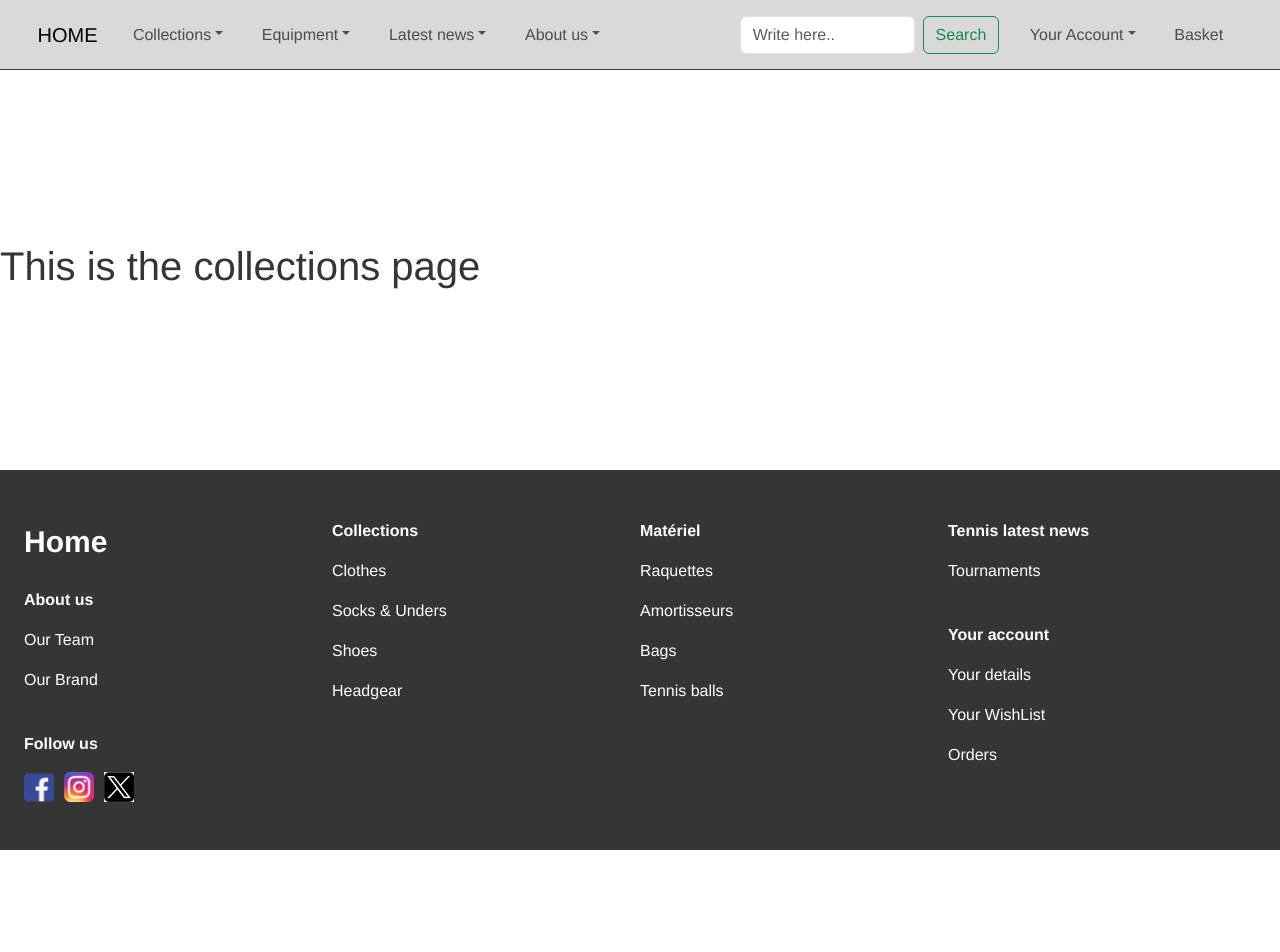
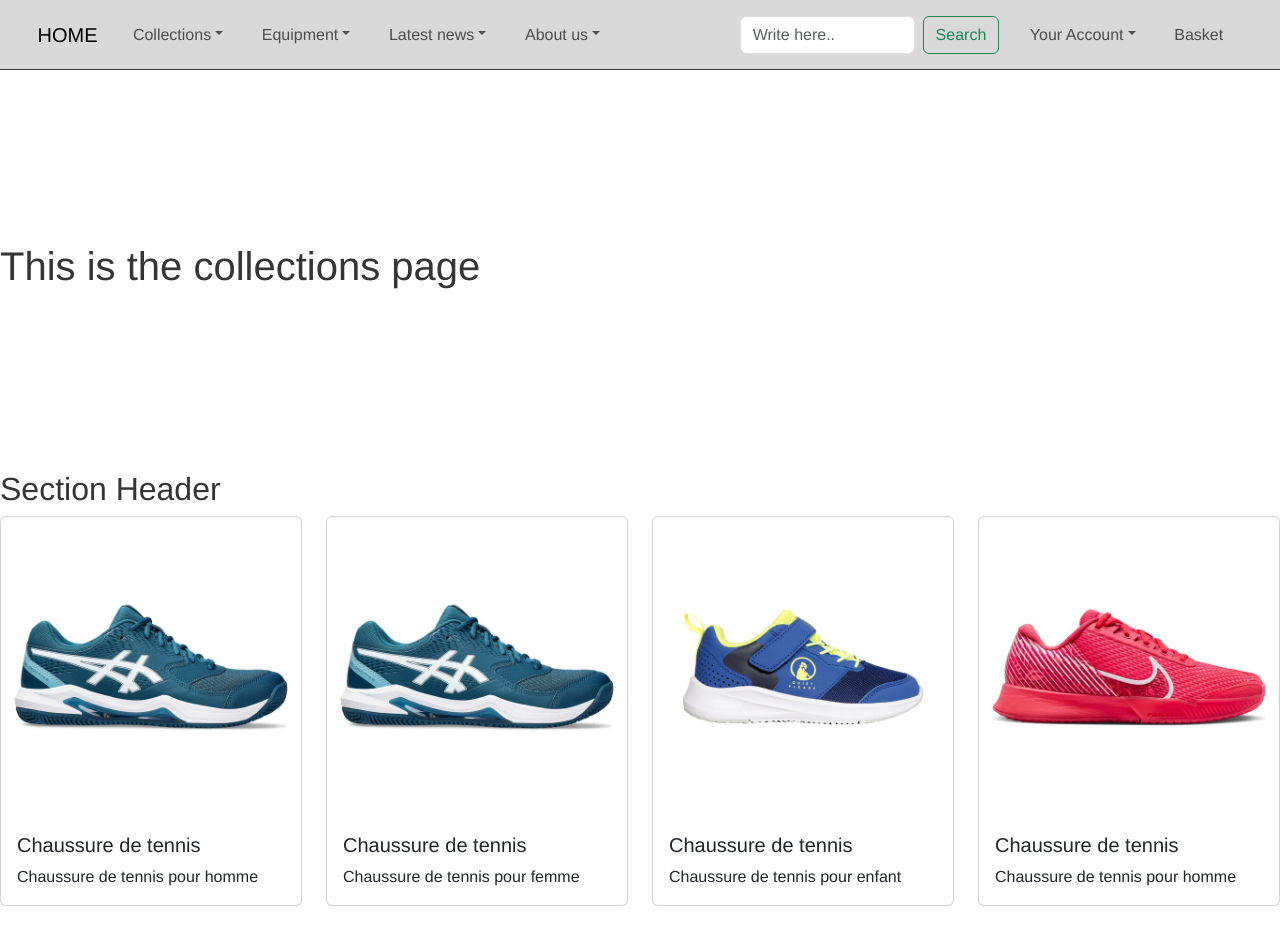
Before and after one commit to Mr-R-b0t/tenis-fiesta, a Vue app in the folder front/: page /collections in a window 1280 px wide. Shown: the top 952 px of the page. Before the commit the page ends 850 px from the top, so only its background shows below. Built offline with nearby package versions, Linux system fonts and the light colour scheme.

Commit message:
Add SectionComponent and Animations

```diff
--- a/front/src/App.vue
+++ b/front/src/App.vue
@@ -1,12 +1,16 @@
 <template>
   <div id="app">
     <template v-if="isHomeView">
+      <Transition name="slide-fade" mode="out-in">
       <HomeView />
+      </Transition>
       <FooterComponent/>
     </template>
     <template v-else>
       <NavBar />
+      <Transition name="slide-fade" mode="out-in">
       <router-view />
+      </Transition>
       <FooterComponent/>
     </template>
   </div>
@@ -38,4 +42,17 @@ export default {
   -moz-osx-font-smoothing: grayscale;
   color: #353535;
 }
+.slide-fade-enter-active {
+  transition: all 0.3s ease-out;
+}
+
+.slide-fade-leave-active {
+  transition: all 1.2s cubic-bezier(1, 0.5, 0.8, 1);
+}
+
+.slide-fade-enter-from,
+.slide-fade-leave-to {
+  transform: translateX(30px);
+  opacity: 0;
+}
 </style>
--- a/front/src/components/CarouselComponent.vue
+++ b/front/src/components/CarouselComponent.vue
@@ -20,7 +20,7 @@
           :class="{ active: index === 0 }"
           :data-bs-interval="slide.interval"
         >
-          <img :src="slide.image" class="d-block w-50 mx-auto" :alt="slide.title">
+          <img :src="slide.image" class="d-block w-50 mx-auto img" :alt="slide.title">
           <div class="carousel-caption d-none d-md-block w-50 mx-auto">
             <h5>{{ slide.title }}</h5>
             <p>{{ slide.description }}</p>
@@ -60,5 +60,8 @@ export default {
 }
 .carousel-caption{
     background-color: black;
-  }
+}
+.img{
+    border-radius: 20px;
+}
 </style>
--- /dev/null
+++ b/front/src/components/SectionComponent.vue
@@ -0,0 +1,36 @@
+<template>
+    <section>
+      <h2>{{ header }}</h2>
+      <div class="cards">
+        <ProductCard :data="items" />
+      </div>
+    </section>
+</template>
+<script>
+import ProductCard from '../components/ProductCard.vue'
+
+export default {
+  name: 'SectionComponent',
+  components: {
+    ProductCard
+  },
+  props: {
+    header: {
+      type: String,
+      required: true
+    },
+    items: {
+      type: Array,
+      required: true
+    }
+  }
+}
+</script>
+
+<style scoped>
+.cards {
+    display: flex;
+    flex-wrap: wrap;
+    justify-content: space-between;
+}
+</style>
--- a/front/src/views/CollectionView.vue
+++ b/front/src/views/CollectionView.vue
@@ -1,10 +1,49 @@
 <template>
-    <div class="collection">
-      <div class="header d-flex align-items-center">
+<div class="collection">
+    <div class="header d-flex align-items-center">
          <h1>This is the collections page</h1>
       </div>
+      <div class="sections">
+        <SectionComponent :header="'Section Header'" :items="items" />
     </div>
-  </template>
+</div>
+</template>
+
+<script>
+import SectionComponent from '../components/SectionComponent.vue'
+
+export default {
+  components: {
+    SectionComponent
+  },
+  data () {
+    return {
+      items: [
+        {
+          title: 'Chaussure de tennis',
+          description: 'Chaussure de tennis pour homme',
+          image: require('../assets/collections/shoes/chaussure_tennis_bleuvert.png')
+        },
+        {
+          title: 'Chaussure de tennis',
+          description: 'Chaussure de tennis pour femme',
+          image: require('../assets/collections/shoes/chaussure_tennis_bleuvert.png')
+        },
+        {
+          title: 'Chaussure de tennis',
+          description: 'Chaussure de tennis pour enfant',
+          image: require('../assets/collections/shoes/chaussure_tennis_enfant.jpg')
+        },
+        {
+          title: 'Chaussure de tennis',
+          description: 'Chaussure de tennis pour homme',
+          image: require('../assets/collections/shoes/chaussure_tennis_rouge.png')
+        }
+      ]
+    }
+  }
+}
+</script>
 
   <style scoped>
   .collection{
@@ -12,6 +51,6 @@
     top:0px;
   }
   .header{
-    height: 400px;
+    height: 50vh;
   }
   </style>
--- a/front/src/views/HomeView.vue
+++ b/front/src/views/HomeView.vue
@@ -1,14 +1,15 @@
 <template>
   <body>
     <header>
-      <Transition name="slide-down" appear>
         <nav class="navigation">
           <ul class="nav justify-content-center">
             <li class="nav-item ">
-              <router-link to="/" class="nav-link links">Home</router-link>
+            <router-link to="/" class="nav-link links">Home</router-link>
             </li>
             <li class="nav-item">
+              <Transition name="fade" mode="out-in">
               <router-link to="/collections" class="links nav-link">Collections</router-link>
+              </Transition>
             </li>
             <li class="nav-item">
               <router-link to="/equipment" class="links nav-link">Equipment</router-link>
@@ -27,7 +28,6 @@
             </li>
           </ul>
         </nav>
-      </Transition>
     </header>
     <section class="parallax">
       <img src="../assets/court.jpeg" alt="court de tennis" id="court">
```
